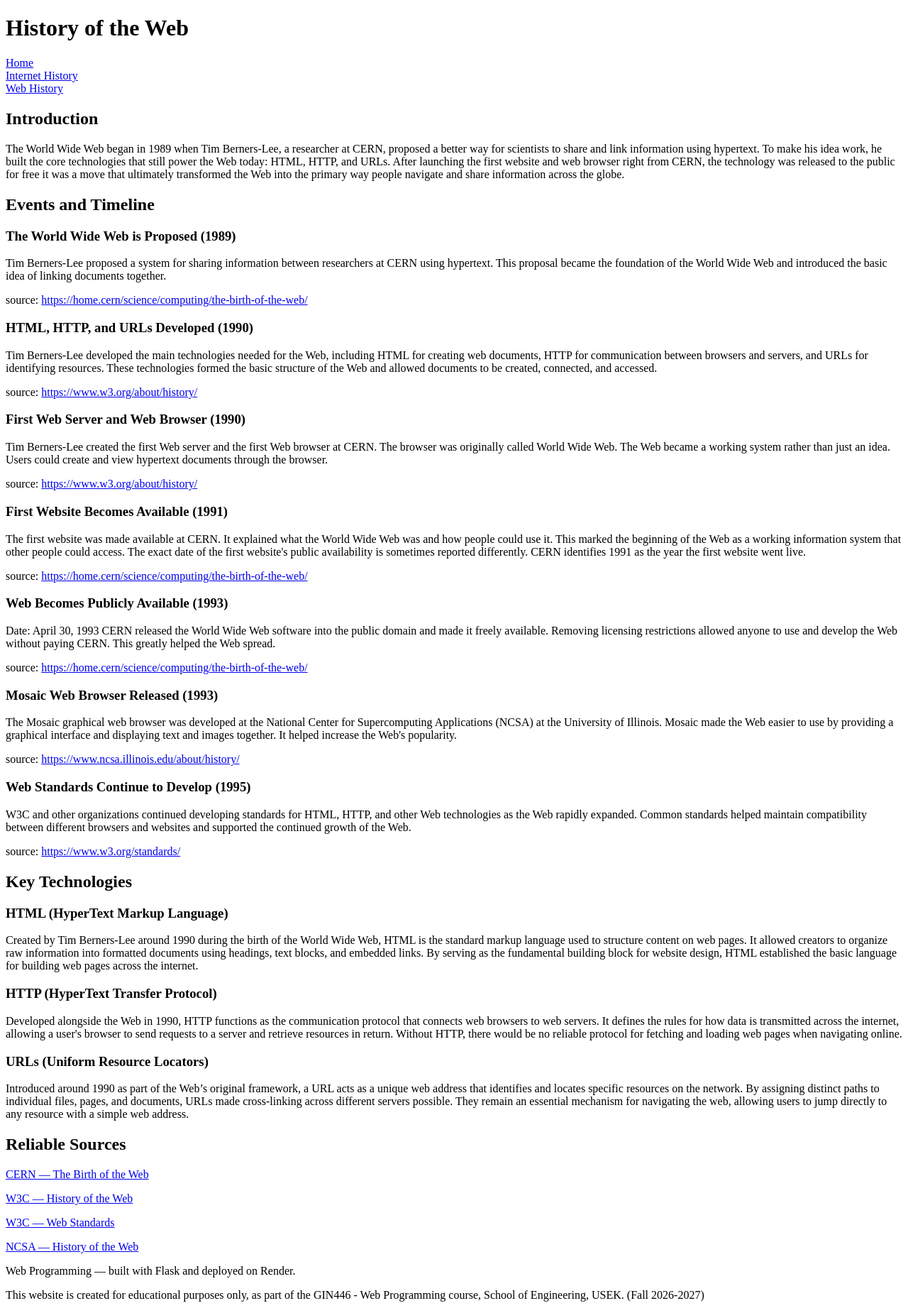
After one commit to MichelHajjar/web-programming-site, a Flask app: page /web-history in a window 1280 px wide. The commit adds this page. Shown: the whole page at 71% size. Run offline with Flask 3, Linux system fonts and the light colour scheme.

Commit message:
Part 2: hand-written history pages

```diff
--- a/app.py
+++ b/app.py
@@ -1,8 +1,6 @@
 """
-Web Programming — starter Flask application (Week 1).
-
-A minimal server that renders the portfolio home page. Over the semester you
-will add routes here; for now it serves a single page from the templates folder.
+Web Programming — Flask application.
+Serves the portfolio home page and the Week 2 history pages.
 """
 
 from flask import Flask, render_template
@@ -13,14 +11,23 @@ app = Flask(__name__)
 @app.route("/")
 def home():
     """Serve the portfolio home page."""
-    # The list of weekly work grows as the semester goes on.
     weekly_work = [
-        # {"week": 1, "title": "Live site launched", "url": "/"},
+        {"week": 1, "title": "Live site launched", "url": "/"},
+        {"week": 2, "title": "History of the Internet", "url": "/internet-history"},
+        {"week": 2, "title": "History of the Web", "url": "/web-history"},
     ]
     return render_template("index.html", weekly_work=weekly_work)
 
 
+@app.route("/internet-history")
+def internet_history():
+    return render_template("internet-history.html")
+
+
+@app.route("/web-history")
+def web_history():
+    return render_template("web-history.html")
+
+
 if __name__ == "__main__":
-    # For local development only. In production, Render runs the app with
-    # gunicorn (see the Procfile), not this block.
     app.run(debug=True)
--- a/templates/index.html
+++ b/templates/index.html
@@ -27,6 +27,10 @@
 
     <footer>
         <p>Web Programming — built with Flask and deployed on Render.</p>
+        <p>This website is created for educational purposes
+            only, as part of the GIN446 - Web Programming course,
+            School of Engineering, USEK. (Fall 2026-2027)</p>
+
     </footer>
 </body>
 </html>
--- /dev/null
+++ b/templates/web-history.html
@@ -0,0 +1,172 @@
+<!DOCTYPE html>
+<html lang="en">
+<head>
+    <meta charset="UTF-8">
+    <meta name="viewport" content="width=device-width, initial-scale=1.0">
+    <title>Web History</title>
+</head>
+<body>
+    <header>
+        <h1>History of the Web</h1>
+    </header>
+<nav>
+    <a href="/">Home</a></br>
+    <a href="/internet-history">Internet History</a></br>
+    <a href="/web-history">Web History</a></br>
+</nav>
+<main>
+    <h2>Introduction</h2>
+    <p>The World Wide Web began in 1989 when Tim Berners-Lee, a researcher at CERN, proposed a better
+        way for scientists to share and link information using hypertext. To make his idea work, he
+        built the core technologies that still power the Web today: HTML, HTTP, and URLs. After launching
+        the first website and web browser right from CERN, the technology was released to the public for
+        free it was a move that ultimately transformed the Web into the primary way people navigate and share
+        information across the globe.
+    </p>
+    <section>
+        <h2>Events and Timeline</h2>
+        <article>
+            <h3>The World Wide Web is Proposed (1989)</h3>
+            <p>
+                Tim Berners-Lee proposed a system for sharing information between researchers at CERN using
+                hypertext. This proposal became the foundation of the World Wide Web and introduced the basic
+                idea of linking documents together.
+            </p>
+            <p>
+                source:
+                <a href="https://home.cern/science/computing/the-birth-of-the-web/" target="_blank">https://home.cern/science/computing/the-birth-of-the-web/</a>
+            </p>
+        </article>
+        <article>
+            <h3>HTML, HTTP, and URLs Developed (1990)</h3>
+            <p>
+                Tim Berners-Lee developed the main technologies needed for the Web, including HTML for creating
+                web documents, HTTP for communication between browsers and servers, and URLs for identifying
+                resources. These technologies formed the basic structure of the Web and allowed documents to be
+                created, connected, and accessed.
+            </p>
+            <p>
+                source:
+                <a href="https://www.w3.org/about/history/" target="_blank" >https://www.w3.org/about/history/</a>
+            </p>
+        </article>
+        <article>
+            <h3>First Web Server and Web Browser (1990)</h3>
+            <p>
+                Tim Berners-Lee created the first Web server and the first Web browser at CERN. The browser was
+                originally called World Wide Web. The Web became a working system rather than just an idea.
+                Users could create and view hypertext documents through the browser.
+            </p>
+            <p>
+                source:
+                <a href="https://www.w3.org/about/history/" target="_blank" >https://www.w3.org/about/history/</a>
+            </p>
+        </article>
+        <article>
+            <h3>First Website Becomes Available (1991)</h3>
+            <p>
+                The first website was made available at CERN. It explained what the World Wide Web was and how
+                people could use it. This marked the beginning of the Web as a working information system that
+                other people could access. The exact date of the first website's public availability is sometimes
+                reported differently. CERN identifies 1991 as the year the first website went live.
+            </p>
+            <p>
+                source:
+                <a href="https://home.cern/science/computing/the-birth-of-the-web/" target="_blank" >https://home.cern/science/computing/the-birth-of-the-web/</a>
+            </p>
+        </article>
+        <article>
+            <h3>Web Becomes Publicly Available (1993) </h3>
+            <p>
+                Date: April 30, 1993
+                CERN released the World Wide Web software into the public domain and made it freely available.
+                Removing licensing restrictions allowed anyone to use and develop the Web without paying CERN.
+                This greatly helped the Web spread.
+            </p>
+            <p>
+                source:
+                <a href="https://home.cern/science/computing/the-birth-of-the-web/" target="_blank" >https://home.cern/science/computing/the-birth-of-the-web/</a>
+            </p>
+        </article>
+        <article>
+            <h3>Mosaic Web Browser Released (1993)</h3>
+            <p>
+                The Mosaic graphical web browser was developed at the National Center for Supercomputing
+                Applications (NCSA) at the University of Illinois. Mosaic made the Web easier to use by providing
+                a graphical interface and displaying text and images together. It helped increase the Web's popularity.
+            </p>
+            <p>
+                source:
+                <a href="https://www.ncsa.illinois.edu/about/history/" target="_blank">https://www.ncsa.illinois.edu/about/history/</a>
+            </p>
+        </article>
+        <article>
+            <h3>Web Standards Continue to Develop (1995)</h3>
+            <p>
+                W3C and other organizations continued developing standards for HTML, HTTP, and other Web
+                technologies as the Web rapidly expanded. Common standards helped maintain compatibility between
+                different browsers and websites and supported the continued growth of the Web.
+            </p>
+            <p>
+                source:
+                <a href="https://www.w3.org/standards/" target="_blank">https://www.w3.org/standards/</a>
+            </p>
+        </article>
+    </section>
+    <section>
+        <h2>Key Technologies</h2>
+        <article>
+            <h3>HTML (HyperText Markup Language) </h3>
+            <p>
+                Created by Tim Berners-Lee around 1990 during the birth of the World Wide Web, HTML is the
+                standard markup language used to structure content on web pages. It allowed creators to organize
+                raw information into formatted documents using headings, text blocks, and embedded links. By
+                serving as the fundamental building block for website design, HTML established the basic language
+                for building web pages across the internet.
+            </p>
+        </article>
+        <article>
+            <h3>HTTP (HyperText Transfer Protocol) </h3>
+            <p>
+                Developed alongside the Web in 1990, HTTP functions as the communication protocol
+                that connects web browsers to web servers. It defines the rules for how data is transmitted
+                across the internet, allowing a user's browser to send requests to a server and retrieve resources
+                in return. Without HTTP, there would be no reliable protocol for fetching and loading web pages
+                when navigating online.
+            </p>
+        </article>
+        <article>
+            <h3>URLs (Uniform Resource Locators) </h3>
+            <p>
+                Introduced around 1990 as part of the Web’s original framework, a URL acts as a unique web address
+                that identifies and locates specific resources on the network. By assigning distinct paths to
+                individual files, pages, and documents, URLs made cross-linking across different servers possible.
+                They remain an essential mechanism for navigating the web, allowing users to jump directly to any
+                resource with a simple web address.
+            </p>
+        </article>
+    </section>
+    <section>
+        <h2>Reliable Sources</h2>
+        <p>
+            <a href="https://home.cern/science/computing/the-birth-of-the-web/" target="_blank">CERN — The Birth of the Web</a>
+        </p>
+        <p>
+            <a href="https://www.w3.org/about/history/" target="_blank">W3C — History of the Web</a>
+        </p>
+        <p>
+            <a href="https://www.w3.org/standards/" target="_blank">W3C — Web Standards</a>
+        </p>
+        <p>
+            <a href="https://www.ncsa.illinois.edu/about/history/" target="_blank">NCSA — History of the Web</a>
+        </P>
+    </section>
+</main>
+    <footer>
+        <p>Web Programming — built with Flask and deployed on Render.</p>
+        <p>This website is created for educational purposes
+            only, as part of the GIN446 - Web Programming course,
+            School of Engineering, USEK. (Fall 2026-2027)</p>
+    </footer>
+</body>
+</html>
```
Also changed, not shown: templates/internet-history.html (added, +199 -0 lines).
